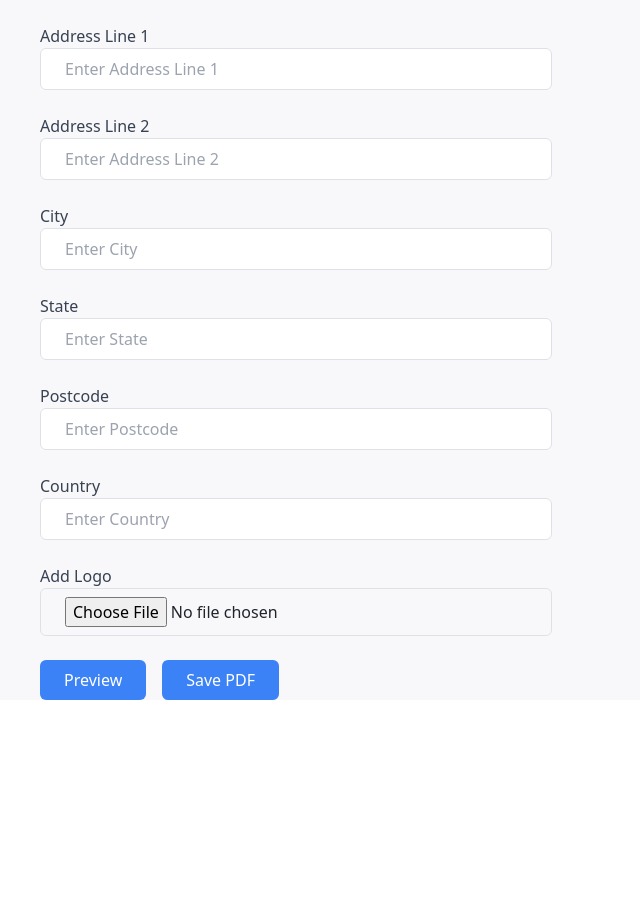
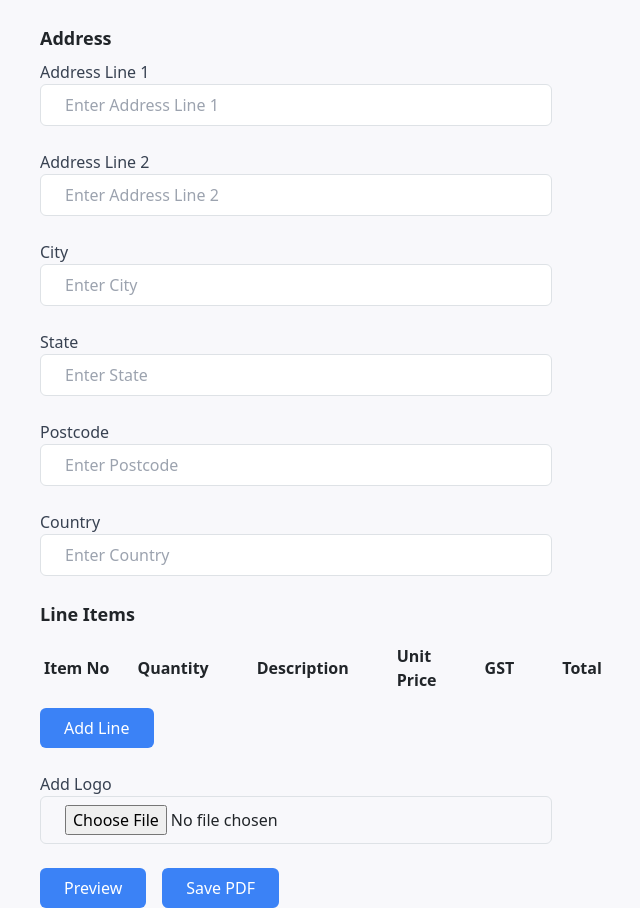
Before and after one commit to saradomincroft/invoice-generator, a React (Vite) app: page / in a window 1280 px wide. Shown: the part 506-1414 px from the top of the page, without its empty margins (344-984 px from the left). Before the commit the page ends 1206 px from the top, so only its background shows below. Built offline with nearby package versions, Linux system fonts and the light colour scheme; the HTML template or start-up script is replaced by a standard one.

Commit message:
split components

```diff
--- /dev/null
+++ b/src/components/InputAddress.jsx
@@ -0,0 +1,20 @@
+import React from 'react';
+
+function InputAddress({ formData, handleAddressChange }) {
+  return formData.addressFields.map((field, index) => (
+    <div key={index} className="mb-4">
+      <label htmlFor={field.name} className="block text-gray-700">{field.label}</label>
+      <input
+        type="text"
+        id={field.name}
+        name={field.name}
+        placeholder={`Enter ${field.label}`}
+        value={field.value}
+        onChange={(e) => handleAddressChange(e, index)}
+        className="w-full px-4 py-2 border rounded-md focus:outline-none focus:border-blue-500"
+      />
+    </div>
+  ));
+}
+
+export default InputAddress;
--- a/src/components/InvoiceForm.jsx
+++ b/src/components/InvoiceForm.jsx
@@ -2,8 +2,10 @@ import React, { useState } from 'react';
 import DatePicker from 'react-datepicker';
 import 'react-datepicker/dist/react-datepicker.css';
 import { SavePreview } from './SavePreview';
+import InputAddress from './InputAddress';
+import LineItems from './LineItems';
 
-const InvoiceForm = () => {
+function InvoiceForm() {
   const [formData, setFormData] = useState({
     invoiceNumber: '',
     businessName: '',
@@ -49,6 +51,56 @@ const InvoiceForm = () => {
     }));
   };
 
+  const [lineItem, setLineItem] = useState({
+    quantity: '',
+    description: '',
+    unitPrice: '',
+    gst: 'Yes',
+  });
+
+  const handleLineItemChange = (e) => {
+    const { name, value } = e.target;
+    setLineItem((prevItem) => ({
+      ...prevItem,
+      [name]: value,
+    }));
+  };
+
+
+
+  const addLineItem = () => {
+    setFormData((prevData) => ({
+      ...prevData,
+      items: [...prevData.items, lineItem],
+    }));
+    setLineItem({
+      quantity: '',
+      description: '',
+      unitPrice: '',
+      gst: 'Yes',
+    });
+  };
+
+  const removeLineItem = (index) => {
+    const updatedItems = [...formData.items];
+    updatedItems.splice(index, 1);
+    setFormData((prevData) => ({
+      ...prevData,
+      items: updatedItems,
+    }));
+  };
+
+  const calculateLineNumber = (index) => {
+    return index + 1;
+  };
+
+  // const calculateLineTotal = (item) => {
+  //   const quantity = parseFloat(item.quantity);
+  //   const unitPrice = parseFloat(item.unitPrice);
+  //   const gst = item.gst === 'Yes' ? 0.1 : 0;
+  //   const lineTotal = (quantity * unitPrice) * (1 + gst);
+  //   return isNaN(lineTotal) ? '' : lineTotal.toFixed(2);
+  // };
 
   const handleLogoUpload = (e) => {
     const file = e.target.files[0];
@@ -59,7 +111,6 @@ const InvoiceForm = () => {
   };
 
   const handlePreview = () => {
-    const formattedAddress = formData.addressFields.map((field) => `${field.label}: ${field.value}`).join('\n');
     SavePreview(formData, true, formData.logoFile);
   };
 
@@ -155,20 +206,20 @@ const InvoiceForm = () => {
       </div>
 
       {/* Address */}
-      {formData.addressFields.map((field, index) => (
-        <div key={index} className="mb-4">
-          <label htmlFor={field.name} className="block text-gray-700">{field.label}</label>
-          <input
-            type="text"
-            id={field.name}
-            name={field.name}
-            placeholder={`Enter ${field.label}`}
-            value={field.value}
-            onChange={(e) => handleAddressChange(e, index)}
-            className="w-full px-4 py-2 border rounded-md focus:outline-none focus:border-blue-500"
-          />
-        </div>
-      ))}
+      <div className="mb-4">
+        <h2 className="text-lg font-bold mb-2">Address</h2>
+        <InputAddress formData={formData} handleAddressChange={handleAddressChange} />
+      </div>
+
+      {/* Line Items */}
+      <LineItems
+        formData={formData}
+        calculateLineNumber={calculateLineNumber}
+        handleLineItemChange={handleLineItemChange}
+        handleRemoveItem={removeLineItem}
+        handleAddItem={addLineItem}
+      />
+
 
       {/* Add Logo Option */}
       <div className="mb-4">
@@ -183,8 +234,6 @@ const InvoiceForm = () => {
         />
       </div>
 
-
-
       <button type="button" className="bg-blue-500 text-white px-4 py-2 rounded-md hover:bg-blue-600" onClick={handlePreview}>Preview</button>
       <button type="submit" className="bg-blue-500 text-white px-4 py-2 rounded-md hover:bg-blue-600 ml-4">Save PDF</button>
     </form>
--- /dev/null
+++ b/src/components/LineItems.jsx
@@ -0,0 +1,96 @@
+import React from 'react';
+
+function LineItems({ formData, calculateLineNumber, handleLineItemChange, handleRemoveItem, handleAddItem }) {
+  return (
+    <div className="mb-4">
+      <h2 className="text-lg font-bold mb-2">Line Items</h2>
+      <table className="w-full">
+        <thead>
+          <tr>
+            <th className="px-1 py-2" style={{ whiteSpace: 'nowrap' }}>Item No</th>
+            <th className="px-4 py-2 text-right">Quantity</th>
+            <th className="px-4 py-2">Description</th>
+            <th className="px-4 py-2">Unit Price</th>
+            <th className="px-4 py-2">GST</th>
+            <th className="px-4 py-2">Total</th>
+          </tr>
+        </thead>
+        <tbody>
+          {formData.items.map((item, index) => (
+            <tr key={index}>
+                <td>
+                    <input
+                    type="text"
+                    id={`lineNumber${index}`}
+                    name={`lineNumber${index}`}
+                    value={calculateLineNumber(index)}
+                    className="w-16 px-1 py-2 border rounded-md focus:outline-none focus:border-blue-500"
+                    readOnly
+                    />
+                </td>
+                <td>
+  <input
+
+    type="number"
+    id={`quantity${index}`}
+    name={`quantity${index}`}
+    value={item.quantity}
+    onChange={(e) => handleLineItemChange(e, index)}
+    className="w-16 px-2 py-2 border rounded-md focus:outline-none focus:border-blue-500"
+  />
+</td>
+<td>
+  <input
+    type="text"
+    name={`description${index}`}
+    value={item.description}
+    onChange={(e) => handleLineItemChange(e, index)}
+    className="px-2 py-1 border rounded-md focus:outline-none focus:border-blue-500"
+  />
+</td>
+
+              <td>
+                <input
+                  type="text"
+                  name={`unitPrice${index}`}
+                  value={item.unitPrice}
+                  onChange={(e) => handleLineItemChange(e, index)}
+                  className="px-2 py-1 border rounded-md focus:outline-none focus:border-blue-500"
+                />
+              </td>
+              <td>
+                <select
+                  name={`gst${index}`}
+                  value={item.gst}
+                  onChange={(e) => handleLineItemChange(e, index)}
+                  className="px-2 py-1 border rounded-md focus:outline-none focus:border-blue-500"
+                >
+                  <option value="Yes">10%</option>
+                  <option value="No">0</option>
+                </select>
+              </td>
+              <td>
+                <button
+                  type="button"
+                  onClick={() => handleRemoveItem(index)}
+                  className="text-red-500 focus:outline-none"
+                >
+                  Remove
+                </button>
+              </td>
+            </tr>
+          ))}
+        </tbody>
+      </table>
+      <button
+        type="button"
+        onClick={handleAddItem}
+        className="bg-blue-500 text-white px-4 py-2 rounded-md hover:bg-blue-600 mt-2"
+      >
+        Add Line
+      </button>
+    </div>
+  );
+}
+
+export default LineItems;
```
